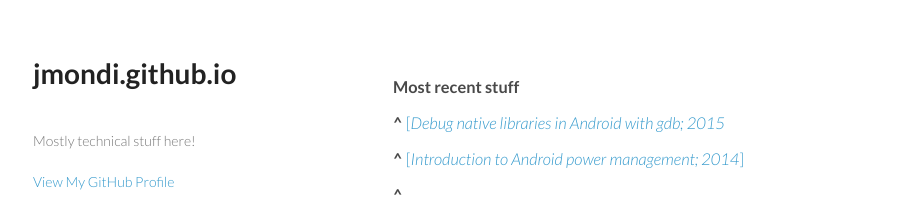
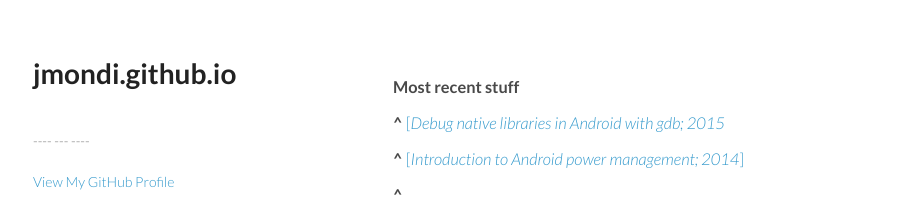
Before and after one commit to ecit241/jmondi.github.io, a plain HTML site: page index.html in a window 1280 px wide. Shown: the top 215 px of the page, without its empty margins (177-1088 px from the left). Drawn offline with Linux system fonts and the light colour scheme.

Commit message:
asd
Signed-off-by: Jacopo Mondi <jacopo.mondi@linaro.org>

```diff
--- a/index.html
+++ b/index.html
@@ -17,7 +17,7 @@
       <header>
         <h1>jmondi.github.io</h1>
 	<br>
-        <p>Mostly technical stuff here!</p>
+        <p> ---- --- ----</p>
 
         <p class="view"><a href="https://github.com/jmondi">View My GitHub Profile</a></p>
         <p class="view"><a href="https://it.linkedin.com/pub/jacopo-mondi/48/713/847">View My Linkedin Page</a></p>
```
